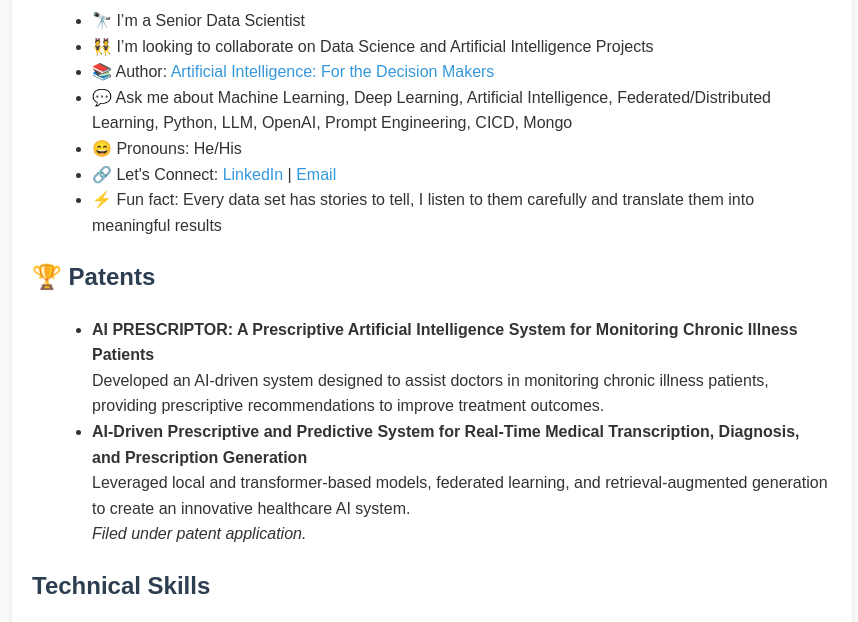
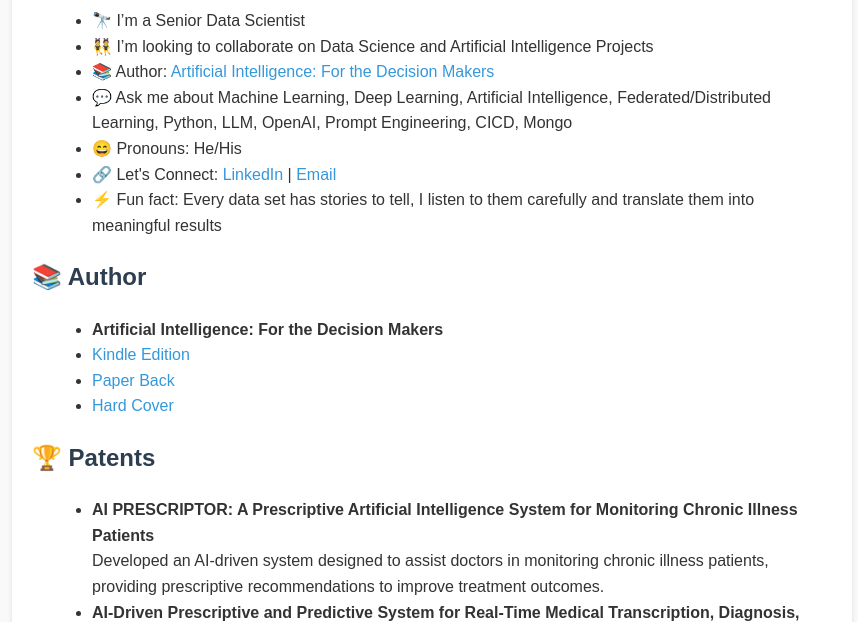
Before and after one commit to premkumarkora/pages, a plain HTML site: page aboutme.html in a window 1280 px wide. Shown: the part 126-748 px from the top of the page, without its empty margins (208-1066 px from the left). Drawn offline with Linux system fonts and the light colour scheme.

Commit message:
Update aboutme.html

```diff
--- a/aboutme.html
+++ b/aboutme.html
@@ -47,6 +47,13 @@
             <li>🔗 Let's Connect: <a href="https://www.linkedin.com/in/premkumarkora/">LinkedIn</a> | <a href="mailto:premkumar.kora@gmail.com">Email</a></li>
             <li>⚡ Fun fact: Every data set has stories to tell, I listen to them carefully and translate them into meaningful results</li>
         </ul>
+        <h2>📚 Author</h2>
+        <ul>
+        <li><strong>Artificial Intelligence: For the Decision Makers</strong></li>
+             <li><a href="https://www.amazon.com/dp/B0DPFM1G72" target="_blank">Kindle Edition</a></li>
+             <li><a href="https://www.amazon.com/dp/B0DPPVNDCY" target="_blank">Paper Back</a></li>
+            <li><a href="https://www.amazon.com/dp/B0DPQ457NK" target="_blank">Hard Cover</a></li>
+        </ul>
 
         <h2>🏆 Patents</h2>
         <ul>
```
